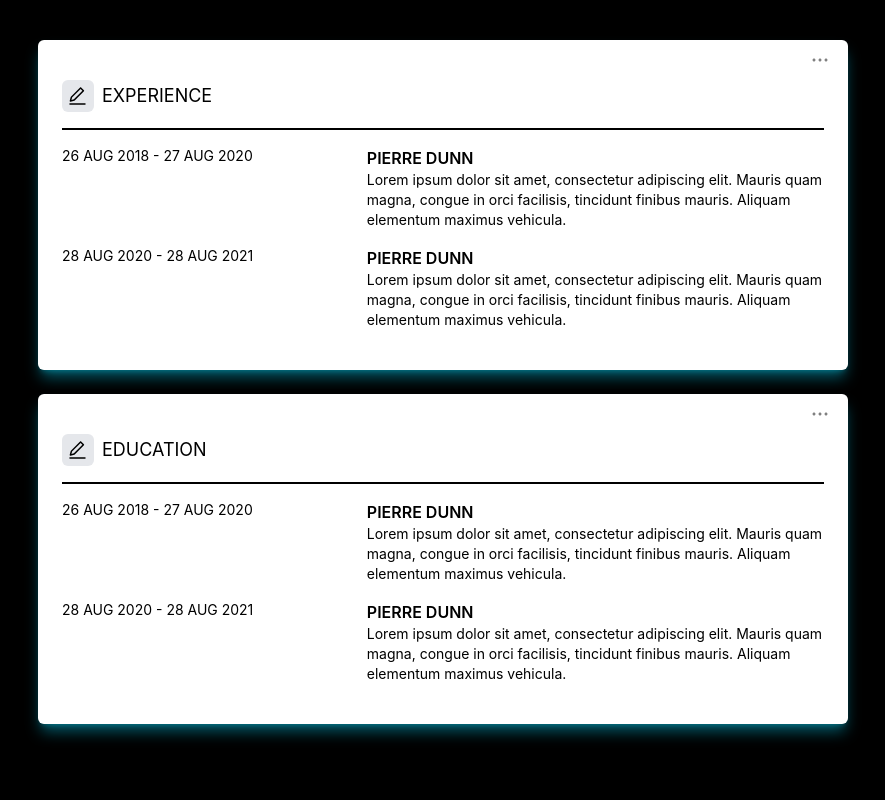
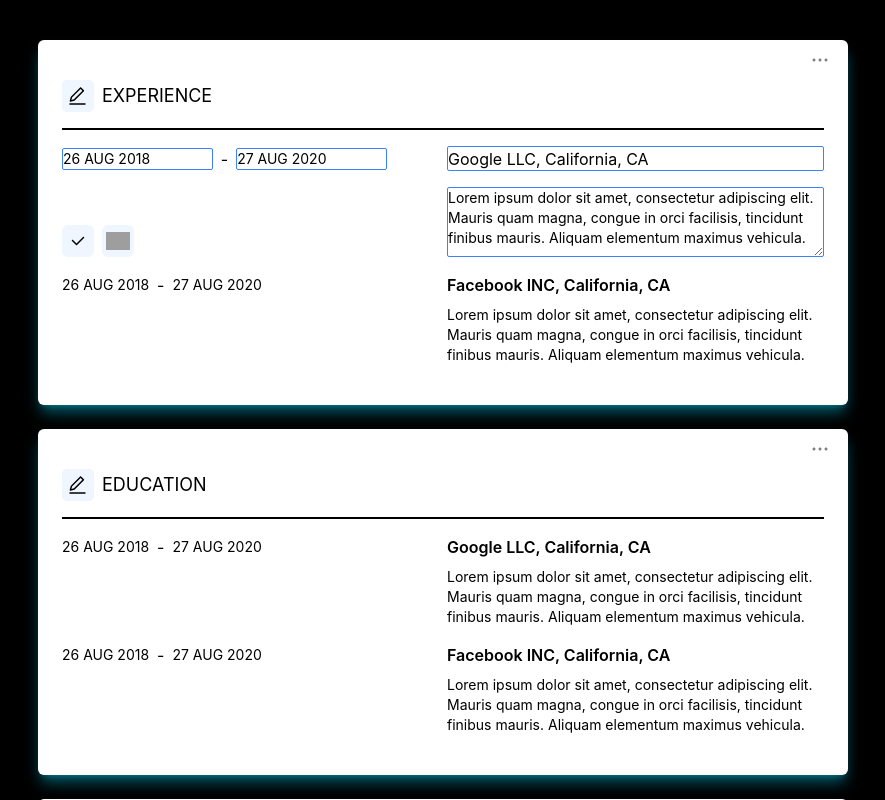
Before and after one commit to YunesB/cv-assembler, a React (Create React App) app: page / in a window 1280 px wide. Both pictures are taken after a click on the button 595 px from the left and 205 px from the top of the page. Shown: the top 800 px of the page, without its empty margins (152-1037 px from the left). Built offline with nearby package versions, Linux system fonts and the light colour scheme; grey boxes are pictures that could not be loaded.

Commit message:
feat: skills section type added

```diff
--- a/src/App.tsx
+++ b/src/App.tsx
@@ -3,15 +3,24 @@
 
 import { StrictModeDroppable } from "./components/molecules/StrictDroppable";
 import { Section } from "./components/organisms/Section";
+import { TSection } from "./projectTypes/general.types";
+import { DATED_SECTION_TYPE, SKILLS_SECTION_TYPE } from "./utils/constants";
 
-const SECTIONS = [
+const SECTIONS: TSection[] = [
   {
     name: "experience",
-    title: "Experience"
+    title: "Experience",
+    type: DATED_SECTION_TYPE
   },
   {
     name: "education",
-    title: "Education"
+    title: "Education",
+    type: DATED_SECTION_TYPE
+  },
+  {
+    name: "skills",
+    title: "Skills",
+    type: SKILLS_SECTION_TYPE
   }
 ];
 
@@ -42,7 +51,7 @@
                   snapshot.isDraggingOver ? "" : ""
                 }`}
               >
-                {sections.map(({ name, title }, index) => (
+                {sections.map(({ name, title, type }, index) => (
                   <Draggable key={name} draggableId={name} index={index}>
                     {(provided, snapshot) => (
                       <div
@@ -53,7 +62,7 @@
                           snapshot.isDragging ? "opacity-75" : ""
                         } max-w-[90%]`}
                       >
-                        <Section title={title} />
+                        <Section title={title} type={type} />
                       </div>
                     )}
                   </Draggable>
--- a/src/components/atoms/DatedItem.tsx
+++ /dev/null
@@ -1,25 +0,0 @@
-import { FC } from "react";
-
-type TDataType = {
-  dates: string;
-  jobTitle: string;
-  description: string;
-};
-
-type TProps = {
-  data: TDataType;
-};
-
-export const DatedItem: FC<TProps> = ({ data }) => {
-  const { dates, jobTitle, description } = data;
-
-  return (
-    <li className="flex items-start justify-between">
-      <p className="text-sm">{dates}</p>
-      <div className="flex flex-col w-[60%]">
-        <p className="font-semibold">{jobTitle}</p>
-        <p className="text-sm">{description}</p>
-      </div>
-    </li>
-  );
-};
--- a/src/components/atoms/IconButton.tsx
+++ b/src/components/atoms/IconButton.tsx
@@ -36,7 +36,7 @@
   return (
     <button
       type={type}
-      className={`p-1 border-none ${className} hover:opacity-75 transition-all ${buttonSize} rounded-md hover:bg-sky-100 transition-all`}
+      className={`p-1 border-none ${className} transition-all ${buttonSize} rounded-md hover:bg-orange-300 bg-blue-50 transition-all`}
       onClick={onClick}
     >
       <Icon src={src} color={color} size={size} />
--- /dev/null
+++ b/src/components/molecules/DatedItem.tsx
@@ -0,0 +1,106 @@
+import { ChangeEvent, FC, useState } from "react";
+
+import { CheckIcon, CloseIcon } from "../../utils/icons";
+import { IconButton } from "../atoms/IconButton";
+
+type TDataType = {
+  from: string;
+  to: string;
+  jobTitle: string;
+  description: string;
+};
+
+type TProps = {
+  data: TDataType;
+};
+
+export const DatedItem: FC<TProps> = ({ data }) => {
+  const [isEdited, setEdited] = useState(false);
+  const [initialValues, setInitialValues] = useState<TDataType>(data);
+  const [inputValues, setInputValues] = useState<TDataType>(data);
+
+  const { from, to, jobTitle, description } = inputValues;
+  const commonInputClasses = "border border-blue-500 rounded-sm";
+
+  const handleConfirm = () => {
+    setInitialValues(inputValues);
+    setEdited(false);
+  };
+
+  const handleCancel = () => {
+    setInputValues(initialValues);
+    setEdited(false);
+  };
+
+  const onChangeInput = (e: ChangeEvent<HTMLInputElement>) => {
+    setInputValues({ ...inputValues, [e.target.name]: e.target.value });
+  };
+
+  const onChangeTextArea = (e: ChangeEvent<HTMLTextAreaElement>) => {
+    setInputValues({ ...inputValues, [e.target.name]: e.target.value });
+  };
+
+  return (
+    <>
+      {isEdited ? (
+        <li className={`grid grid-cols-2 gap-2`}>
+          <div className="flex items-center justify-start w-full max-h-[25px]">
+            <input
+              name="from"
+              type="text"
+              className={`w-2/5 text-sm ${commonInputClasses}`}
+              value={from}
+              onChange={onChangeInput}
+            />
+            <span className="mx-2">-</span>
+            <input
+              name="to"
+              type="text"
+              className={`w-2/5 text-sm ${commonInputClasses}`}
+              value={to}
+              onChange={onChangeInput}
+            />
+          </div>
+
+          <input
+            name="jobTitle"
+            type="text"
+            className={`w-full max-h-[25px] mb-2 ${commonInputClasses}`}
+            value={jobTitle}
+            onChange={onChangeInput}
+          />
+
+          <div className="flex items-center mt-auto">
+            <IconButton
+              src={CheckIcon}
+              className="mr-2"
+              onClick={handleConfirm}
+            />
+            <IconButton src={CloseIcon} onClick={handleCancel} />
+          </div>
+
+          <textarea
+            name="description"
+            className={`w-full min-h-[70px] text-sm ${commonInputClasses}`}
+            value={description}
+            onChange={(e) => onChangeTextArea(e)}
+          />
+        </li>
+      ) : (
+        <li
+          className={`grid grid-cols-2 gap-2 hover:bg-blue-50`}
+          onClick={() => setEdited(true)}
+        >
+          <div className="flex items-center">
+            <p className="text-sm">{from}</p>
+            <span className="mx-2">-</span>
+            <p className="text-sm">{to}</p>
+          </div>
+          <p className="font-semibold">{jobTitle}</p>
+          <p></p>
+          <p className="text-sm">{description}</p>
+        </li>
+      )}
+    </>
+  );
+};
--- a/src/components/molecules/SectionBody.tsx
+++ b/src/components/molecules/SectionBody.tsx
@@ -1,32 +1,71 @@
 import { FC } from "react";
 
-import { DatedItem } from "../atoms/DatedItem";
+import { TSectionType } from "../../projectTypes/general.types";
+import { DATED_SECTION_TYPE, SKILLS_SECTION_TYPE } from "../../utils/constants";
 
-const mockData = [
+import { DatedItem } from "./DatedItem";
+import { SkillsItem } from "./SkillsItem";
+
+const initialDatedData = [
   {
-    dates: "26 AUG 2018 - 27 AUG 2020",
-    jobTitle: "PIERRE DUNN",
-    description:
-      "Lorem ipsum dolor sit amet, consectetur adipiscing elit. Mauris quam magna, congue in orci facilisis, tincidunt finibus mauris. Aliquam elementum maximus vehicula."
+    data: {
+      from: "26 AUG 2018",
+      to: "27 AUG 2020",
+      jobTitle: "Google LLC, California, CA",
+      description:
+        "Lorem ipsum dolor sit amet, consectetur adipiscing elit. Mauris quam magna, congue in orci facilisis, tincidunt finibus mauris. Aliquam elementum maximus vehicula."
+    },
+    type: DATED_SECTION_TYPE
   },
   {
-    dates: "28 AUG 2020 - 28 AUG 2021",
-    jobTitle: "PIERRE DUNN",
-    description:
-      "Lorem ipsum dolor sit amet, consectetur adipiscing elit. Mauris quam magna, congue in orci facilisis, tincidunt finibus mauris. Aliquam elementum maximus vehicula."
+    data: {
+      from: "26 AUG 2018",
+      to: "27 AUG 2020",
+      jobTitle: "Facebook INC, California, CA",
+      description:
+        "Lorem ipsum dolor sit amet, consectetur adipiscing elit. Mauris quam magna, congue in orci facilisis, tincidunt finibus mauris. Aliquam elementum maximus vehicula."
+    },
+    type: DATED_SECTION_TYPE
   }
 ];
 
-type TProps = {
-  //
+const initialSkillsData = {
+  data: [
+    {
+      name: "HTML",
+      value: "100%"
+    },
+    {
+      name: "CSS",
+      value: "100%"
+    },
+    {
+      name: "JavaScript",
+      value: "80&"
+    },
+    {
+      name: "React",
+      value: "70%"
+    }
+  ],
+  type: SKILLS_SECTION_TYPE
 };
 
-export const SectionBody: FC<TProps> = () => {
+type TProps = {
+  type: TSectionType;
+};
+
+export const SectionBody: FC<TProps> = ({ type }) => {
   return (
     <ul className="flex flex-col space-y-4 my-4">
-      {mockData.map((data) => (
-        <DatedItem data={data} />
-      ))}
+      {type === DATED_SECTION_TYPE &&
+        initialDatedData.map((info, index) => (
+          <DatedItem data={info.data} key={`${info.data.jobTitle}-${index}`} />
+        ))}
+
+      {type === SKILLS_SECTION_TYPE && (
+        <SkillsItem data={initialSkillsData.data} />
+      )}
     </ul>
   );
 };
--- a/src/components/molecules/SectionHeader.tsx
+++ b/src/components/molecules/SectionHeader.tsx
@@ -66,7 +66,7 @@
         </div>
       ) : (
         <h2
-          className="text-lg m-0 uppercase leading-8 w-full hover:bg-sky-100 transition-all cursor-pointer bg-white"
+          className="text-lg m-0 uppercase leading-8 w-full hover:bg-blue-50 transition-all cursor-pointer bg-white"
           onClick={() => setEdited(true)}
         >
           {initialValue}
--- /dev/null
+++ b/src/components/molecules/SkillsItem.tsx
@@ -0,0 +1,14 @@
+import { FC } from "react";
+
+type TSkill = {
+  name: string;
+  value: string;
+};
+
+type TProps = {
+  data: TSkill[];
+};
+
+export const SkillsItem: FC<TProps> = ({ data }) => {
+  return <>{data[0].name}</>;
+};
--- a/src/components/organisms/Section.tsx
+++ b/src/components/organisms/Section.tsx
@@ -1,5 +1,6 @@
 import { FC } from "react";
 
+import { TSectionType } from "../../projectTypes/general.types";
 import { MEDIUM_SIZE } from "../../utils/constants";
 import { DragIconHorizontal } from "../../utils/icons";
 import { Icon } from "../atoms/Icon";
@@ -8,9 +9,10 @@
 
 type TProps = {
   title?: string;
+  type: TSectionType;
 };
 
-export const Section: FC<TProps> = ({ title }) => {
+export const Section: FC<TProps> = ({ title, type }) => {
   return (
     <div className="relative bg-white w-full mx-auto rounded-md shadow-lg shadow-cyan-500/50">
       <Icon
@@ -20,7 +22,7 @@
       />
       <div className="w-full p-6">
         <SectionHeader title={title} />
-        <SectionBody />
+        <SectionBody type={type} />
       </div>
     </div>
   );
--- a/src/utils/constants.ts
+++ b/src/utils/constants.ts
@@ -11,3 +11,7 @@
 export const CHECK_ICON = "check";
 export const CANCEL_ICON = "cancel";
 export const EDIT_ICON = "edit";
+
+export const DATED_SECTION_TYPE = "dated";
+export const SKILLS_SECTION_TYPE = "skills";
+export const LIST_SECTION_TYPE = "list";
```
Also changed, not shown: src/projectTypes/general.types.ts (+14 -0 lines).
